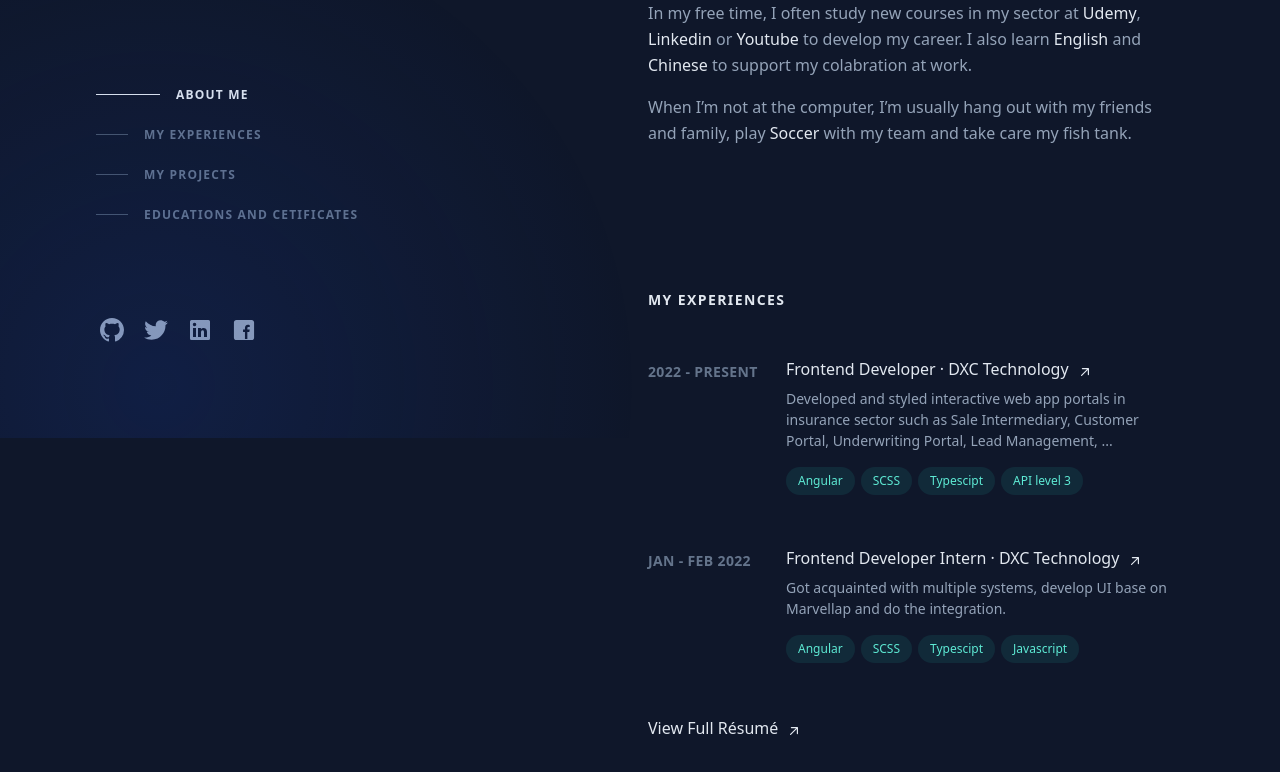
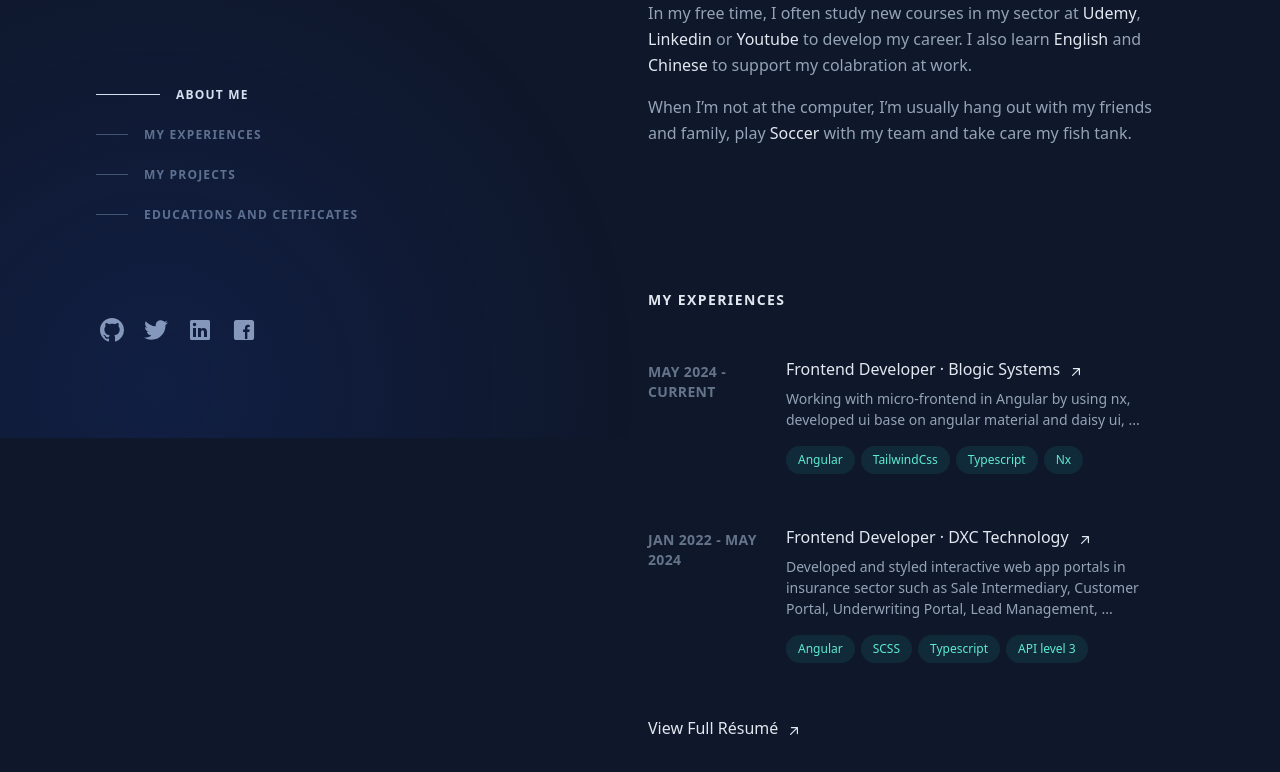
Before and after one commit to xichtop/my-portfolio, an Angular app: page / in a window 1280 px wide. Shown: the part 362-1134 px from the top of the page. Built offline with nearby package versions, Linux system fonts and the light colour scheme.

Commit message:
feat: ✨ update experience section

```diff
--- a/src/app/app.component.ts
+++ b/src/app/app.component.ts
@@ -26,20 +26,20 @@ export class AppComponent implements OnInit {
   currentSection = 'about';
   listExperiences: ExperienceItem[] = [
     {
-      time: "2022 - Present",
+      time: "May 2024 - Current",
+      position: "Frontend Developer",
+      company: "Blogic Systems",
+      companyHref: "https://www.blogicsystems.com/",
+      description: "Working with micro-frontend in Angular by using nx, developed ui base on angular material and daisy ui, ...",
+      technology: ["Angular", "TailwindCss", "Typescript", "Nx"]
+    },
+    {
+      time: "Jan 2022 - May 2024",
       position: "Frontend Developer",
       company: "DXC Technology",
       companyHref: "https://dxc.com/us/en",
       description: "Developed and styled interactive web app portals in insurance sector such as Sale Intermediary, Customer Portal, Underwriting Portal, Lead Management, ...",
-      technology: ["Angular", "SCSS", "Typescipt", "API level 3"]
-    },
-    {
-      time: "Jan - Feb 2022",
-      position: "Frontend Developer Intern",
-      company: "DXC Technology",
-      companyHref: "https://dxc.com/us/en",
-      description: "Got acquainted with multiple systems, develop UI base on Marvellap and do the integration.",
-      technology: ["Angular", "SCSS", "Typescipt", "Javascript"]
+      technology: ["Angular", "SCSS", "Typescript", "API level 3"]
     }
   ];
   listProjects: ProjectItem[] = [
```
